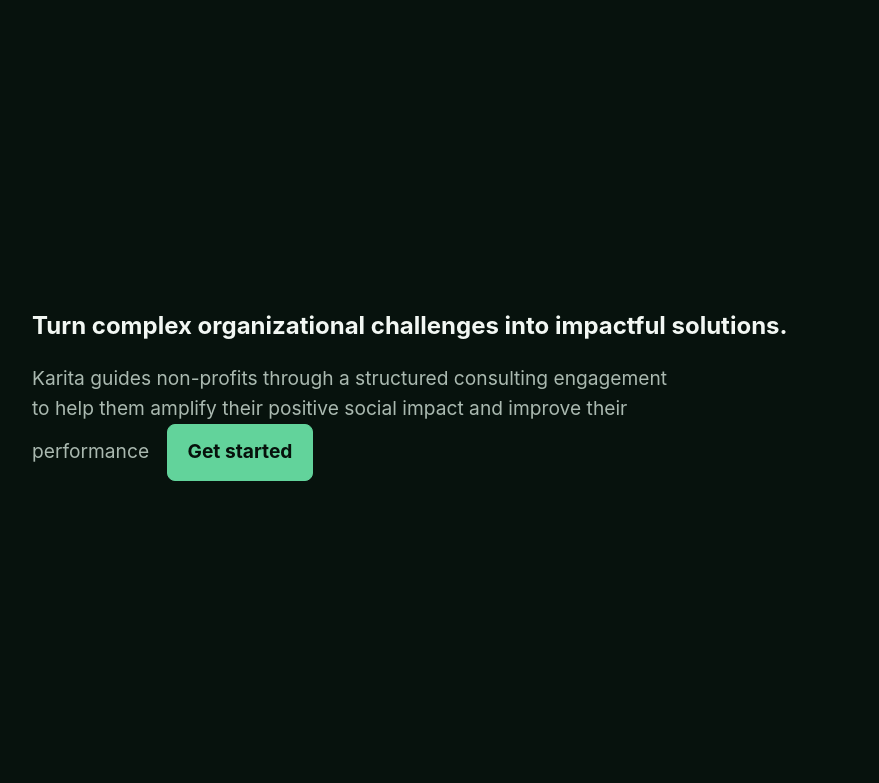
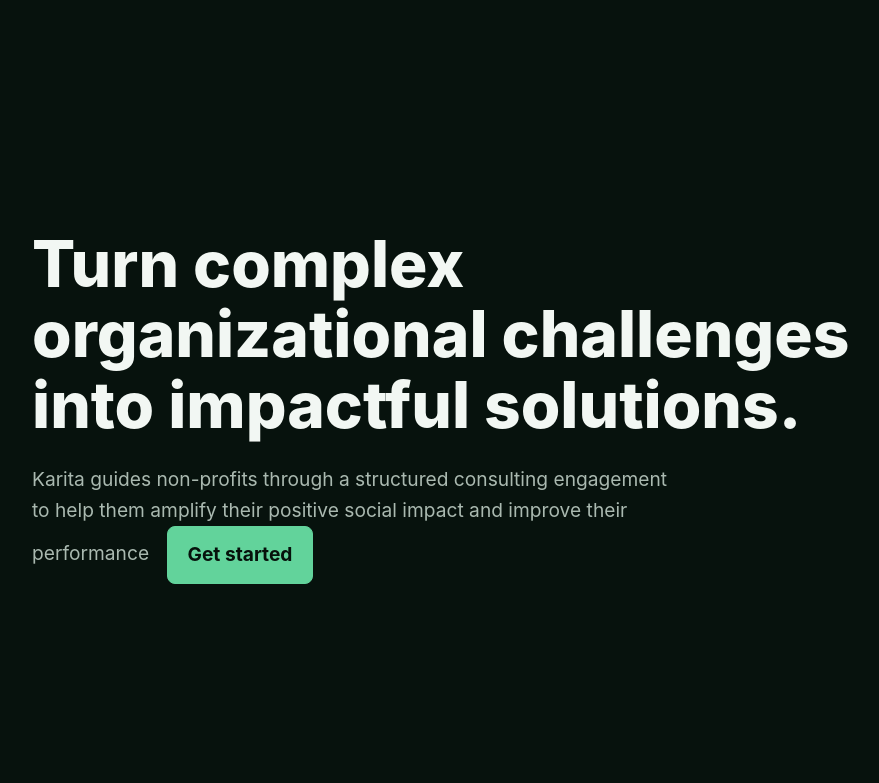
Before and after one commit to edimaudo/Karita, a FastAPI app: page / in a window 1280 px wide. Shown: the part 72-855 px from the top of the page, without its empty margins (64-943 px from the left). Run offline with FastAPI, Linux system fonts and the light colour scheme.

Commit message:
Update index.html

```diff
--- a/templates/index.html
+++ b/templates/index.html
@@ -2,10 +2,10 @@
 {% block title %}Karita — Strategic guidance for nonprofits{% endblock %}
 {% block content %}
 <section style="display: flex; flex-direction: column; justify-content: center; width: 100%; min-height: 100vh; box-sizing: border-box; padding: 4rem 2rem;">
-  <div style="max-width: 800px;">
+  <div style="max-width: 900px;">
     <p class="eyebrow"></p>
-    <h1>Turn complex organizational challenges into impactful solutions.</h1>
-    <p class="lede">
+    <h1 style="font-size: clamp(2.5rem, 5vw, 4.5rem); font-weight: 800; line-height: 1.1; margin: 0 0 1.5rem 0;">Turn complex organizational challenges into impactful solutions.</h1>
+    <p class="lede" style="font-size: 1.2rem; line-height: 1.6; margin: 0;">
       Karita guides non-profits through a structured consulting engagement to help them amplify their positive social impact and improve their performance
       <a class="button primary" href="/reframer" style="display: inline-block; vertical-align: middle; margin-left: 0.75rem;">Get started</a>
     </p>
```
